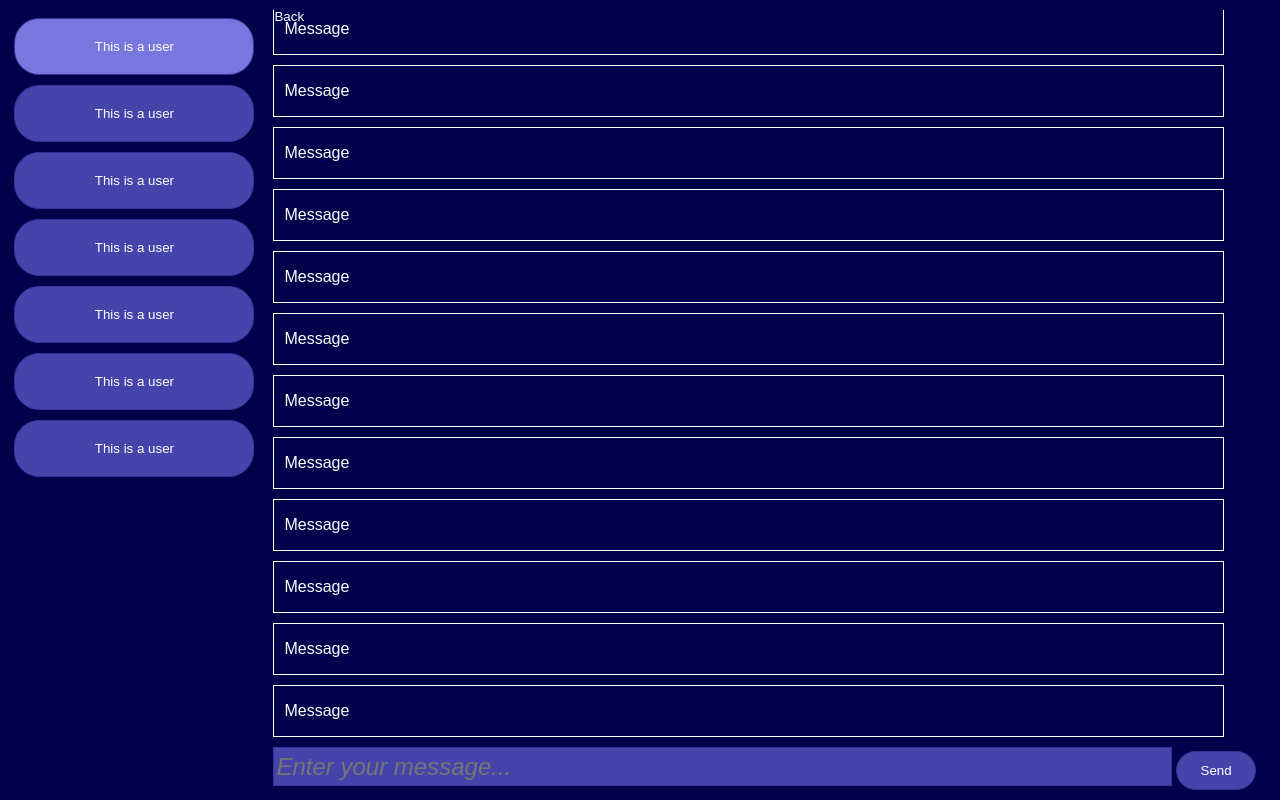
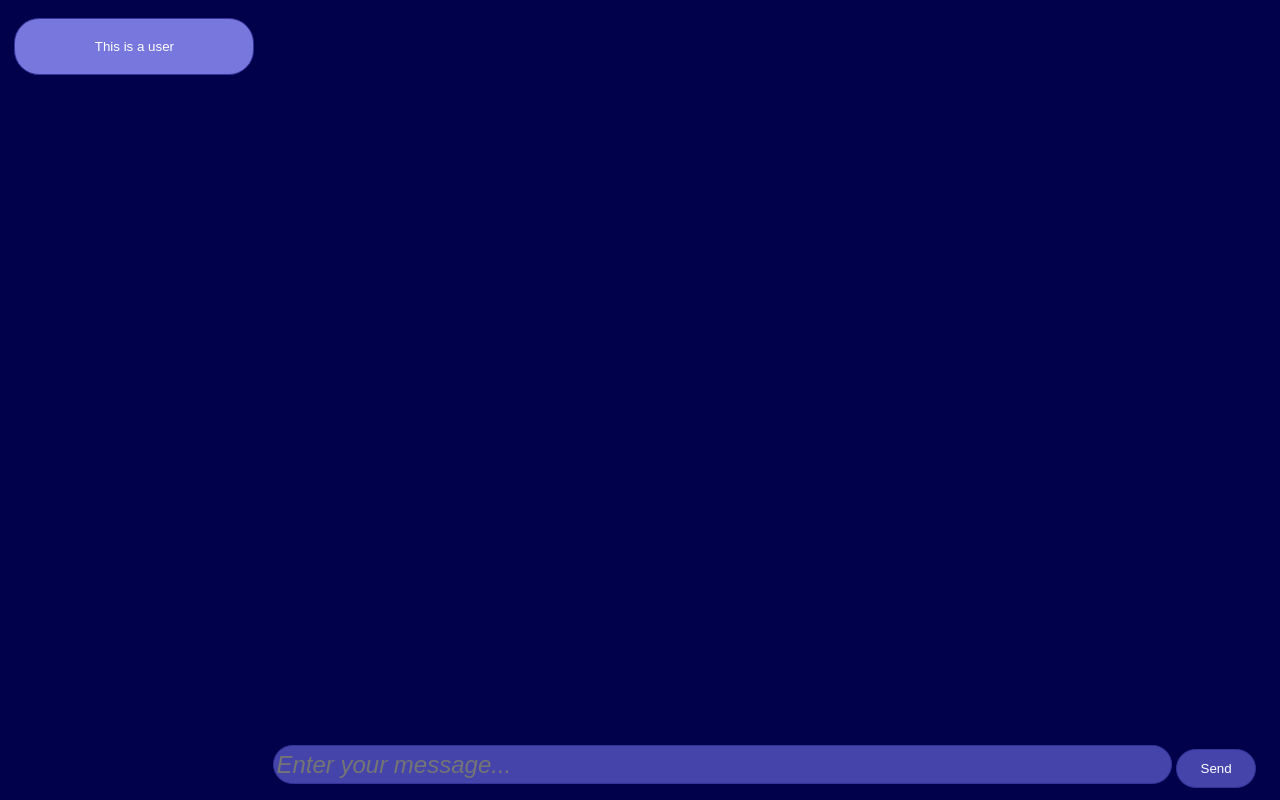
Before and after one commit to MM4096/Chat-Central, a plain HTML site: page chat.html in a window 1280 px wide. Drawn offline with nearby package versions, Linux system fonts and the light colour scheme; no server answers.

Commit message:
Fixed some bugs

```diff
--- a/chat.html
+++ b/chat.html
@@ -9,70 +9,18 @@
 </head>
 <body>
     <div class="userList" id="userList">
-        <button class="selectedUser">This is a user</button>
-        <button onclick="OpenChat()">This is a user</button>
-        <button onclick="OpenChat()">This is a user</button>
-        <button onclick="OpenChat()">This is a user</button>
-        <button onclick="OpenChat()">This is a user</button>
-        <button onclick="OpenChat()">This is a user</button>
-        <button onclick="OpenChat()">This is a user</button>
+        <button class="selectedUser" onclick="OpenChat()">This is a user</button>
     </div>
     <div class="chat" id="chat" onclick="Back()">
         <button id="back">Back</button>
         <div class="messageBox">
-            <div class="message">
-                <p>Message</p>
-            </div>
-            <div class="message">
-                <p>Message</p>
-            </div>
-            <div class="message">
-                <p>Message</p>
-            </div>
-            <div class="message">
-                <p>Message</p>
-            </div>
-            <div class="message">
-                <p>Message</p>
-            </div>
-            <div class="message">
-                <p>Message</p>
-            </div>
-            <div class="message">
-                <p>Message</p>
-            </div>
-            <div class="message">
-                <p>Message</p>
-            </div>
-            <div class="message">
-                <p>Message</p>
-            </div>
-            <div class="message">
-                <p>Message</p>
-            </div>
-            <div class="message">
-                <p>Message</p>
-            </div>
-            <div class="message">
-                <p>Message</p>
-            </div>
-            <div class="message">
-                <p>Message</p>
-            </div>
-            <div class="message">
-                <p>Message</p>
-            </div>
-            <div class="message">
-                <p>Message</p>
-            </div>
-            <div class="message">
-                <p>Message</p>
-            </div>
+
         </div>
         <input id="message" placeholder="Enter your message..." autocomplete="off">
         <button>Send</button>
     </div>
 
+    <script src="scripts/chatData.js" type="module"></script>
     <script src="scripts/chatPhone.js"></script>
 </body>
 </html>
--- /dev/null
+++ b/scripts/chatData.js
@@ -0,0 +1,36 @@
+import {initializeApp} from "https://www.gstatic.com/firebasejs/9.17.1/firebase-app.js"
+import { getAuth, onAuthStateChanged } from "https://www.gstatic.com/firebasejs/9.17.1/firebase-auth.js"
+import { getDatabase, ref, child, get } from "https://www.gstatic.com/firebasejs/9.17.1/firebase-database.js"
+
+const firebaseConfig = {
+    apiKey: "AIzaSyCgebjp9UWGlH-gMBp0MVYJ8thoXqglt-Q",
+    authDomain: "chatcentral-89222.firebaseapp.com",
+    databaseURL: "https://chatcentral-89222-default-rtdb.asia-southeast1.firebasedatabase.app",
+    projectId: "chatcentral-89222",
+    storageBucket: "chatcentral-89222.appspot.com",
+    messagingSenderId: "1019016139576",
+    appId: "1:1019016139576:web:0a0717c37921a1389da7cd"
+  };
+
+initializeApp(firebaseConfig);
+const db = getDatabase();
+const auth = getAuth();
+const dbRef = ref(db);
+
+onAuthStateChanged(auth, (user) => {
+    if (user) {
+
+    } else {
+        window.location.href = "login.html";
+    }
+});
+
+get(child(dbRef, "users/")).then((snapshot) => {
+    if (snapshot.exists()) {
+      console.log(snapshot.val());
+    } else {
+      console.log("No data available");
+    }
+}).catch((error) => {
+    console.error(error);
+});
--- a/scripts/chatPhone.js
+++ b/scripts/chatPhone.js
@@ -15,10 +15,12 @@ $(document).ready(function() {
     if (WindowDimensions.width < 600) {
         $("#chat").hide();
         $("#userList").show();
+        $("#back").show();
     }
     else {
         $("#chat").show();
         $("#userList").show();
+        $("#back").hide();
     }
 });
 
@@ -27,10 +29,12 @@ $(window).resize(function() {
     if (WindowDimensions.width < 600) {
         $("#chat").hide();
         $("#userList").show();
+        $("#back").show();
     }
     else {
         $("#chat").show();
         $("#userList").show();
+        $("#back").hide();
     }
 });
 
--- a/scripts/login.js
+++ b/scripts/login.js
@@ -17,8 +17,8 @@ const db = getDatabase();
 const auth = getAuth();
 
 function Login() {
-    email = $("#email").val();
-    password = $("#password").val();
+    let email = $("#email").val();
+    let password = $("#password").val();
     setPersistence(auth, browserLocalPersistence).then(() => {
         signInWithEmailAndPassword(auth, email, password)
         .then((userCredential) => {
--- a/stylesheets/style.css
+++ b/stylesheets/style.css
@@ -4,6 +4,10 @@ body {
 
 button {
     border-radius: 25px;
+}
+
+input {
+    border-radius: 20px;
 }
 
 .loginPage {
```
